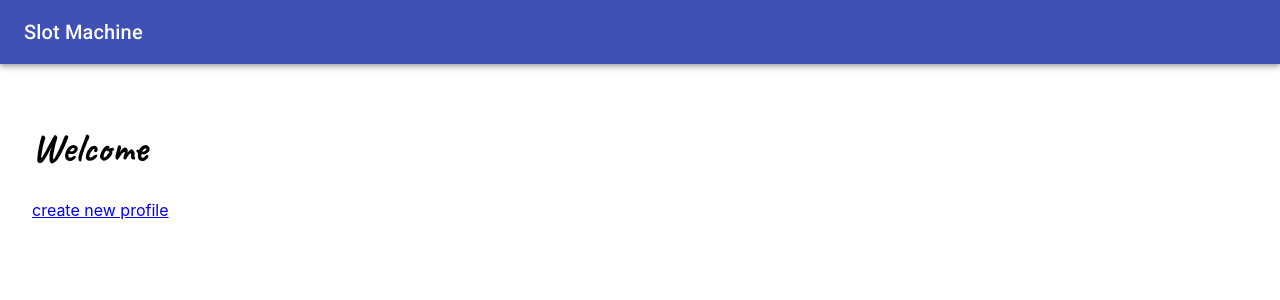
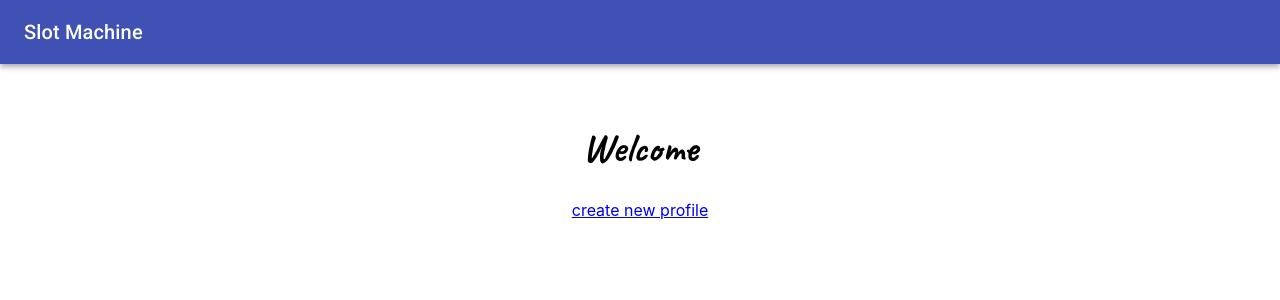
Before and after one commit to guardian/slot-machine, a React (Create React App) app: page / in a window 1280 px wide. Shown: the top 300 px of the page. Built offline with nearby package versions, Linux system fonts and the light colour scheme.

Commit message:
Centre content of the landing page.

```diff
--- a/src/App.css
+++ b/src/App.css
@@ -55,6 +55,10 @@ body {
   margin-right: auto;
 }
 
+.landing {
+  text-align: center;
+}
+
 h1 {
   font-family: Caveat;
   font-size: 2.5em;
--- a/src/screens/landing.js
+++ b/src/screens/landing.js
@@ -6,7 +6,7 @@ class Landing extends Component {
     render() {
 
         return (
-            <div>
+            <div class="landing">
                 <h1>Welcome</h1>
                 <Link to="/new">create new profile</Link>
             </div>
```
